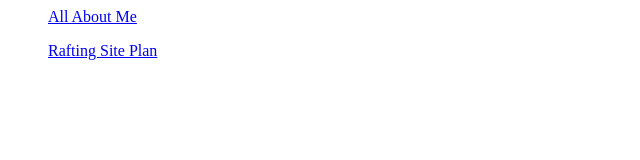
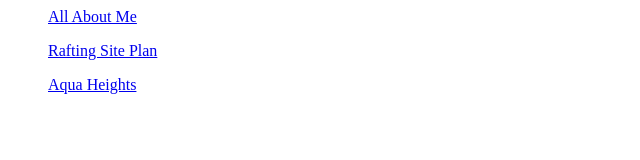
Before and after one commit to nichole-abrio/wdd130, a plain HTML site: page index.html in a window 1280 px wide. Shown: the whole page, without its empty margins (0-640 px from the left). Drawn offline with Linux system fonts and the light colour scheme.

Commit message:
added aqua heights site to the main main page

```diff
--- a/index.html
+++ b/index.html
@@ -7,6 +7,7 @@
     <nav>
         <ul><a href="aboutme/index.html">All About Me</a></ul>
         <ul><a href="wwr/site-plan-rafting.html">Rafting Site Plan</a></ul>
+        <ul><a href="wwr/index.html">Aqua Heights</a></ul>
     </nav>
 </head>
 <body>
```
